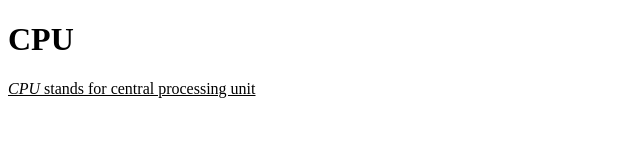
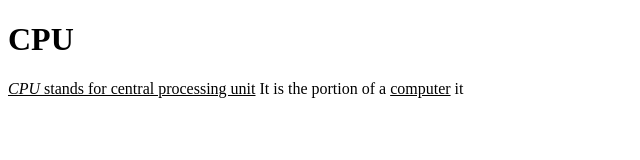
Before and after one commit to iamneo-production/daacfcdcfbbcadaeccdfffebaeceaec, a plain HTML site: page public/index.html in a window 1280 px wide. Shown: the whole page, without its empty margins (0-640 px from the left). Drawn offline with Linux system fonts and the light colour scheme.

Commit message:
Backup Commit

```diff
--- a/public/index.html
+++ b/public/index.html
@@ -9,6 +9,9 @@
 </head>
 <body>
     <h1>CPU</h1>
-    <p><u><i>CPU</i> stands for central processing unit</u> </p>
+    <p><u><i>CPU</i> stands for central processing unit</u>
+    It is the portion of a <u>computer</u>
+it </p>
+
 </body>
 </html>
```
